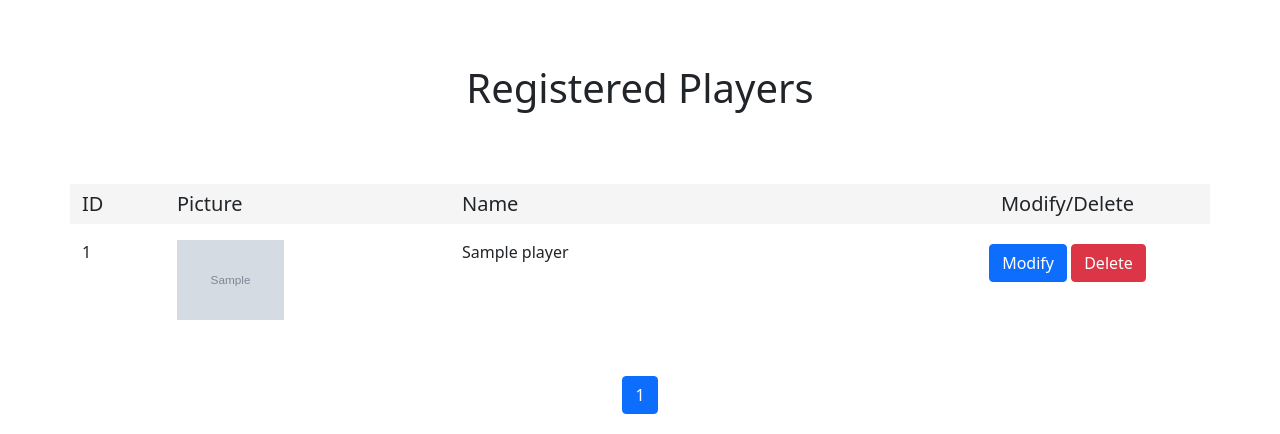
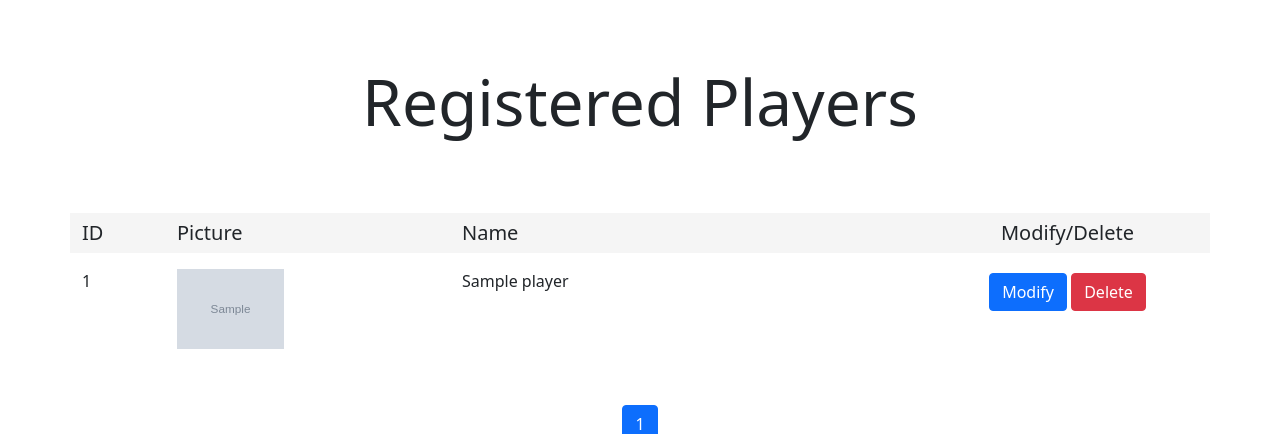
Before and after one commit to xaadu/taekwonsoftbd, a Django app: page /team-leader/players/ in a window 1280 px wide. Shown: the part 56-490 px from the top of the page. Run offline with Django 3.2, Linux system fonts and the light colour scheme; a user stored in the database is signed in; tables that the repository leaves empty hold one stand-in row (values such as "Sample post"); grey boxes marked "Sample" are stand-in pictures; parts of the project's set-up code (start-up, migrations or seed data) failed here and were passed over; some libraries are stand-ins or nearby versions.

```diff
--- a/app/team_leader/templates/team_leader/player_list.html
+++ b/app/team_leader/templates/team_leader/player_list.html
@@ -16,7 +16,7 @@
     }
 </style>
 <div class="container py-5">
-    <h2 class="display-6 text-center py-3">Registered Players</h2>
+    <h2 class="display-3 text-center py-3">Registered Players</h2>
 
     <div class="players py-5">
         <div class="player_list">
```
